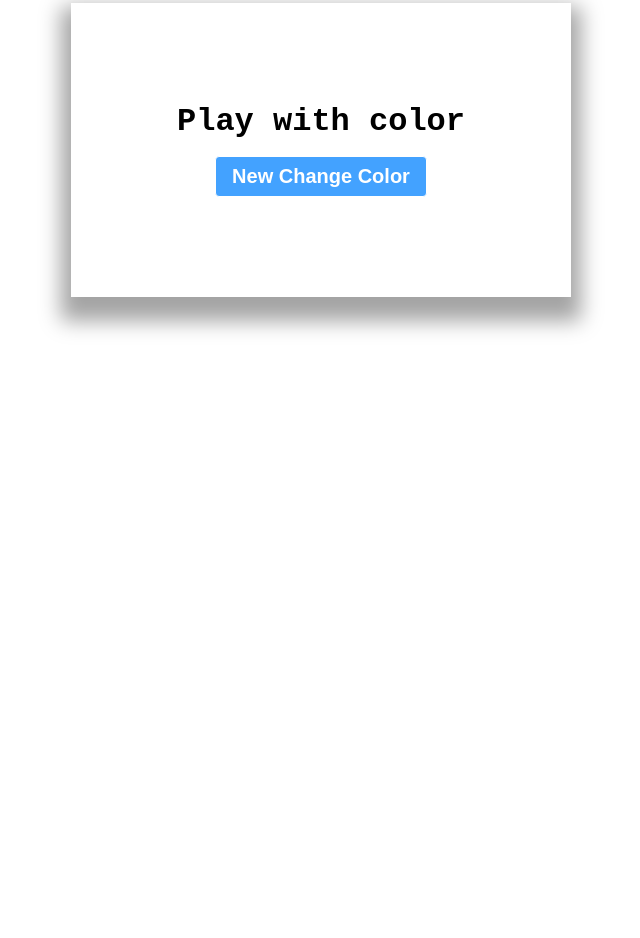
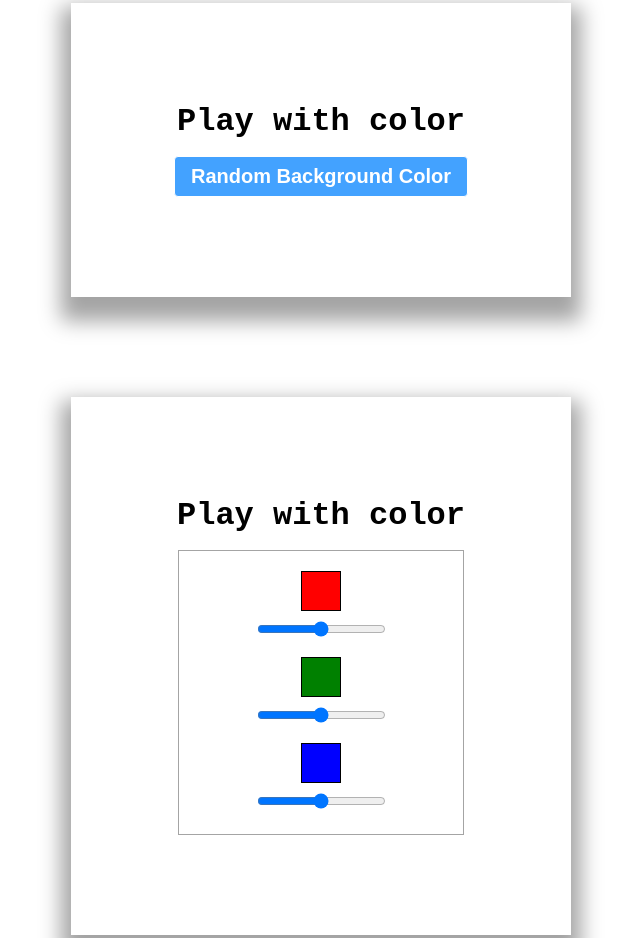
Before and after one commit to Bertomalone/play-with-color, a plain HTML site: page index.html in a window 1280 px wide. Shown: the part 835-1773 px from the top of the page, without its empty margins (319-959 px from the left). Before the commit the page ends 1232 px from the top, so only its background shows below. Drawn offline with Linux system fonts and the light colour scheme.

Commit message:
change color using input range

```diff
--- a/index.html
+++ b/index.html
@@ -61,6 +61,43 @@
             cursor: pointer;
         }
 
+        .card:nth-child(4) .range-wrapper {
+            background-color: inherit;
+            border: 1px solid #a4a4a4;
+            padding: 20px;
+            margin: 0 auto;
+            margin-top: 16px;
+            width: 286px;
+            height: 100%;
+        }
+
+        .box-color {
+            border: 1px solid #000;
+            width: 40px;
+            height: 40px;
+            margin: 0 auto;
+            margin-bottom: 10px;
+        }
+
+        .red-box {
+            background-color: red;
+        }
+
+        .green-box {
+            background-color: green;
+        }
+
+        .blue-box {
+            background-color: blue;
+        }
+
+        .range-color {
+            margin-bottom: 20px;
+        }
+
+        .range-item:last-child .range-color {
+            margin: 0;
+        }
     </style>
 </head>
 <body>
@@ -71,13 +108,34 @@
 
     <div class="card">
         <h1>Play with color</h1>
-        <button id="toggle-change-color" class="toggle-cursor">Change Color</button>
+        <button id="toggle-change-color" class="toggle-cursor">Change Background Color</button>
     </div>
 
     <div class="card">
         <h1>Play with color</h1>
     </div>
 
+    <div class="card">
+        <h1>Play with color</h1>
+
+        <div class="range-wrapper">
+            <div class="range-item">
+                <div class="box-color red-box"></div>
+                <input type="range" name="redRange" class="range-color" min="0" max="255">
+            </div>
+
+            <div class="range-item">
+                <div class="box-color green-box"></div>
+                <input type="range" name="greenRange" class="range-color" min="0" max="255">
+            </div>
+
+            <div class="range-item">
+                <div class="box-color blue-box"></div>
+                <input type="range" name="blueRange" class="range-color" min="0" max="255">
+            </div>
+        </div>
+    </div>
+
     <script src="script.js"></script>
 </body>
 </html>
--- a/script.js
+++ b/script.js
@@ -5,7 +5,7 @@ let upValue = 0, x;
 
 // create element with JS
 const addNewButton = document.createElement("button");
-const addNewTeks = document.createTextNode("New Change Color");
+const addNewTeks = document.createTextNode("Random Background Color");
 addNewButton.appendChild(addNewTeks);
 addNewButton.setAttribute('type', 'button');
 document.getElementsByTagName("h1")[2].after(addNewButton);
@@ -32,3 +32,24 @@ addNewButton.addEventListener("click", function(){
     const b = Math.round(Math.random() * 255 + 1);
     document.getElementsByClassName("card")[2].style.backgroundColor = "rgb("+r+", "+g+", "+b+")";
 });
+
+// range rgb
+const rangeRed = document.querySelector("input[name=redRange]");
+const rangeGreen = document.querySelector("input[name=greenRange]");
+const rangeBlue = document.querySelector("input[name=blueRange]");
+
+function cologRGB(red, green, blue) {
+    return "rgb("+red+", "+green+", "+blue+")";
+}
+
+rangeRed.addEventListener("input", function() {
+    document.getElementsByClassName("card")[3].style.backgroundColor = cologRGB(rangeRed.value, rangeGreen.value, rangeBlue.value);
+});
+
+rangeGreen.addEventListener("input", function() {
+    document.getElementsByClassName("card")[3].style.backgroundColor = cologRGB(rangeRed.value, rangeGreen.value, rangeBlue.value);
+});
+
+rangeBlue.addEventListener("input", function() {
+    document.getElementsByClassName("card")[3].style.backgroundColor = cologRGB(rangeRed.value, rangeGreen.value, rangeBlue.value);
+});
```
